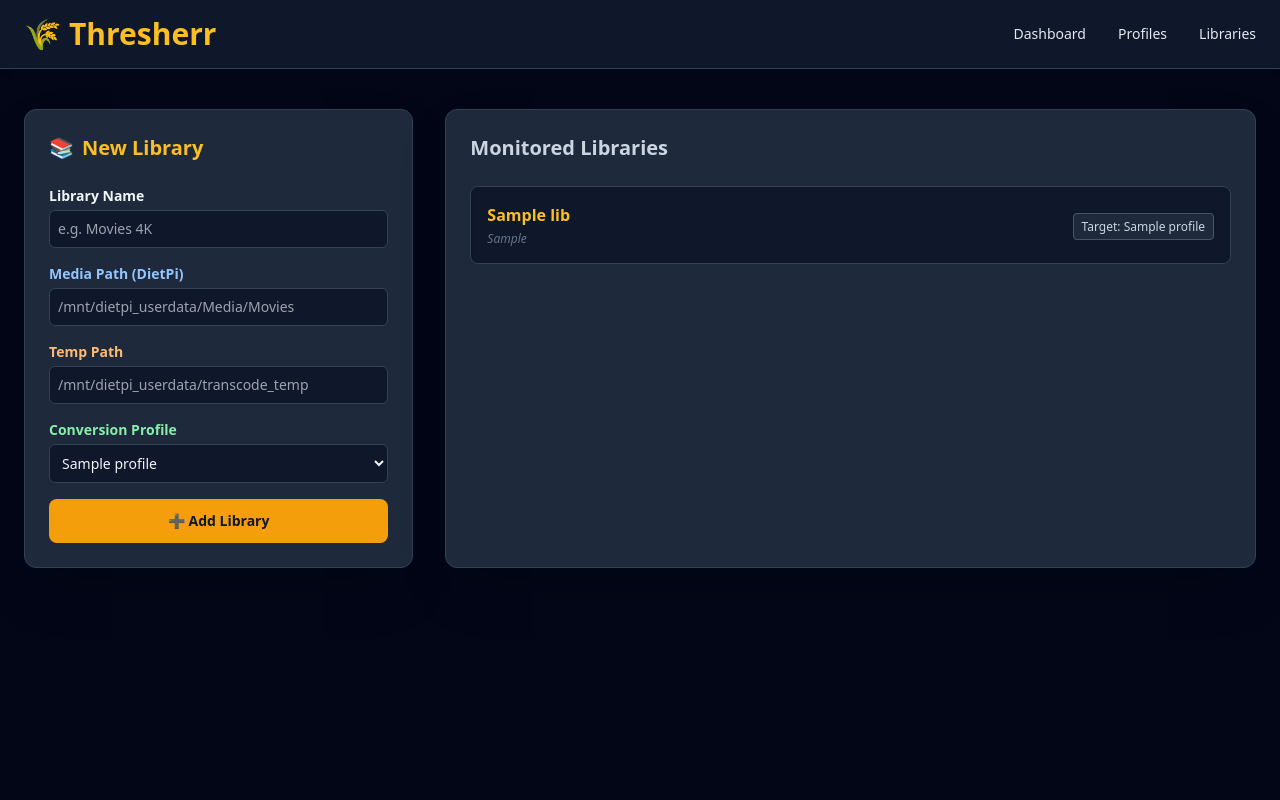
After one commit to aitorti/thresherr, a FastAPI app: template app/templates/libraries.html in a window 1280 px wide. The commit adds this page. Run offline with FastAPI, Linux system fonts and the light colour scheme; the template is opened without the code that fills it: most values are stand-ins (such as "Sample title", 1, 10 or a date in 2020); some libraries are stand-ins or nearby versions.

Commit message:
Added to base.html an integration to Libraries link

```diff
--- a/app/main.py
+++ b/app/main.py
@@ -96,3 +96,48 @@ async def create_profile(
     """
 
     return HTMLResponse(content=html_content, status_code=200)
+
+@app.get("/libraries", response_class=HTMLResponse)
+async def get_libraries(request: Request, db: Session = Depends(get_db)):
+    libraries = db.query(models.Library).all()
+    profiles = db.query(models.Profile).all()
+    return templates.TemplateResponse(
+        request=request,
+        name="libraries.html",
+        context={"libraries": libraries, "profiles": profiles}
+    )
+
+@app.post("/libraries")
+async def create_library(
+    name: str = Form(...),
+    media_path: str = Form(...),
+    temp_path: str = Form(...),
+    profile_id: int = Form(...),
+    db: Session = Depends(get_db)
+):
+    new_lib = models.Library(
+        name=name,
+        media_path=media_path,
+        temp_path=temp_path,
+        profile_id=profile_id
+    )
+    db.add(new_lib)
+    db.commit()
+    db.refresh(new_lib)
+
+    # Fragmento HTML para HTMX con el nombre del perfil incluido
+    html_content = f"""
+    <div class="bg-slate-900 p-4 rounded-lg border border-slate-700 flex justify-between items-center shadow-inner">
+        <div>
+            <h3 class="font-bold text-amber-400">{name}</h3>
+            <p class="text-xs text-slate-500 mt-1 italic">{media_path}</p>
+        </div>
+        <div class="text-right">
+            <span class="text-xs bg-slate-800 px-2 py-1 rounded border border-slate-600 text-slate-300">
+                Target: {new_lib.profile.name}
+            </span>
+        </div>
+    </div>
+    <div id="empty-lib-msg" hx-swap-oob="delete"></div>
+    """
+    return HTMLResponse(content=html_content)
--- a/app/models.py
+++ b/app/models.py
@@ -30,11 +30,14 @@ class Profile(Base):
     # Relationship with libraries
     libraries = relationship("Library", back_populates="profile")
 
+
 class Library(Base):
     """
     Represents a physical media folder linked to a specific Profile.
     """
     __tablename__ = "libraries"
+    # This line tells SQLAlchemy: "If the table already exists in metadata, just extend/use it"
+    __table_args__ = {'extend_existing': True}
 
     id = Column(Integer, primary_key=True, index=True)
     name = Column(String, unique=True)
--- a/app/templates/base.html
+++ b/app/templates/base.html
@@ -3,23 +3,31 @@
 <head>
     <meta charset="UTF-8">
     <meta name="viewport" content="width=device-width, initial-scale=1.0">
-    <title>Thresherr 🌾</title>
-    <script src="https://unpkg.com/htmx.org@1.9.10"></script>
+    <title>Thresherr 🌾 - Media Converters</title>
     <script src="https://cdn.tailwindcss.com"></script>
+    <script src="https://unpkg.com/htmx.org@1.9.6"></script>
 </head>
-<body class="bg-slate-900 text-slate-100 font-sans">
-    <nav class="bg-slate-800 p-4 shadow-xl border-b border-slate-700">
-        <div class="container mx-auto flex justify-between items-center">
-            <h1 class="text-2xl font-bold text-amber-400">🌾 Thresherr</h1>
-            <div class="space-x-4">
-                <a href="/" class="hover:text-amber-400">Dashboard</a>
-                <a href="/profiles" class="hover:text-amber-400">Profiles</a>
+<body class="bg-slate-950 text-slate-100 min-h-screen font-sans">
+
+    <header class="bg-slate-900 border-b border-slate-700 shadow-md">
+        <div class="container mx-auto px-6 py-4 flex items-center justify-between">
+            <div class="flex items-center space-x-2">
+                <span class="text-3xl">🌾</span>
+                <span class="text-3xl font-bold text-amber-400">Thresherr</span>
             </div>
+
+            <nav class="flex items-center space-x-8 text-sm font-medium">
+                <a href="/" class="text-slate-200 hover:text-amber-400 transition-colors">Dashboard</a>
+                <a href="/profiles" class="text-slate-200 hover:text-amber-400 transition-colors">Profiles</a>
+                <a href="/libraries" class="text-slate-200 hover:text-amber-400 transition-colors">Libraries</a>
+            </nav>
         </div>
-    </nav>
+    </header>
 
-    <main class="container mx-auto mt-8 p-4">
-        {% block content %}{% endblock %}
+    <main class="container mx-auto px-6 py-10">
+        {% block content %}
+        {% endblock %}
     </main>
+
 </body>
 </html>
--- /dev/null
+++ b/app/templates/libraries.html
@@ -0,0 +1,62 @@
+{% extends "base.html" %}
+
+{% block content %}
+<div class="grid grid-cols-1 lg:grid-cols-3 gap-8">
+    <section class="lg:col-span-1 bg-slate-800 p-6 rounded-xl border border-slate-700 shadow-2xl">
+        <h2 class="text-xl font-bold mb-6 text-amber-400 flex items-center">
+            <span class="mr-2">📚</span> New Library
+        </h2>
+
+        <form hx-post="/libraries" hx-target="#library-list" hx-swap="beforeend" onhtmx:after-request="this.reset()" class="space-y-4 text-sm">
+            <div>
+                <label class="block font-semibold mb-1">Library Name</label>
+                <input type="text" name="name" placeholder="e.g. Movies 4K" required class="w-full bg-slate-900 border border-slate-700 rounded-md p-2 outline-none focus:border-amber-500">
+            </div>
+
+            <div>
+                <label class="block font-semibold mb-1 text-blue-300">Media Path (DietPi)</label>
+                <input type="text" name="media_path" placeholder="/mnt/dietpi_userdata/Media/Movies" required class="w-full bg-slate-900 border border-slate-700 rounded-md p-2 outline-none">
+            </div>
+
+            <div>
+                <label class="block font-semibold mb-1 text-orange-300">Temp Path</label>
+                <input type="text" name="temp_path" placeholder="/mnt/dietpi_userdata/transcode_temp" required class="w-full bg-slate-900 border border-slate-700 rounded-md p-2 outline-none">
+            </div>
+
+            <div>
+                <label class="block font-semibold mb-1 text-green-300">Conversion Profile</label>
+                <select name="profile_id" class="w-full bg-slate-900 border border-slate-700 rounded-md p-2 outline-none">
+                    {% for profile in profiles %}
+                        <option value="{{ profile.id }}">{{ profile.name }}</option>
+                    {% endfor %}
+                </select>
+            </div>
+
+            <button type="submit" class="w-full bg-amber-500 hover:bg-amber-600 text-slate-900 font-bold py-3 rounded-lg transition-all mt-4">
+                ➕ Add Library
+            </button>
+        </form>
+    </section>
+
+    <section class="lg:col-span-2 bg-slate-800 p-6 rounded-xl border border-slate-700 shadow-2xl">
+        <h2 class="text-xl font-bold mb-6 text-slate-300">Monitored Libraries</h2>
+        <div id="library-list" class="space-y-4">
+            {% for lib in libraries %}
+                <div class="bg-slate-900 p-4 rounded-lg border border-slate-700 flex justify-between items-center shadow-inner">
+                    <div>
+                        <h3 class="font-bold text-amber-400">{{ lib.name }}</h3>
+                        <p class="text-xs text-slate-500 mt-1 italic">{{ lib.media_path }}</p>
+                    </div>
+                    <div class="text-right">
+                        <span class="text-xs bg-slate-800 px-2 py-1 rounded border border-slate-600 text-slate-300">
+                            Target: {{ lib.profile.name }}
+                        </span>
+                    </div>
+                </div>
+            {% else %}
+                <p id="empty-lib-msg" class="text-slate-500 italic text-center py-10">No libraries added yet.</p>
+            {% endfor %}
+        </div>
+    </section>
+</div>
+{% endblock %}
```
Also changed, not shown: app/thresherr.db.
